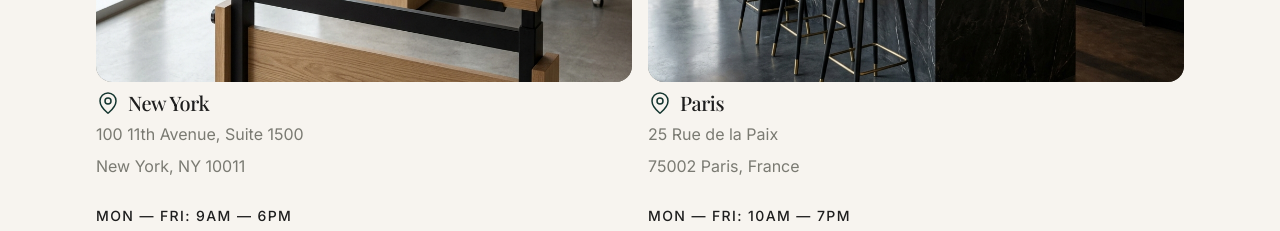
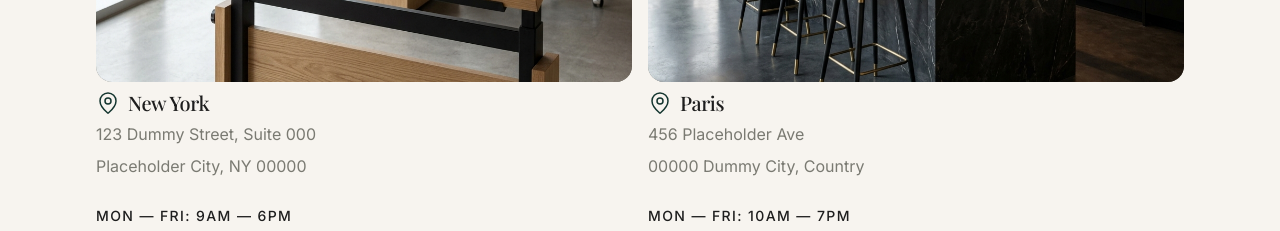
Before and after one commit to kirxadev/LUXESPACE, a Next.js app: page /contact in a window 1280 px wide. Shown: the part 2020-2251 px from the top of the page. Built offline with nearby package versions, Linux system fonts and the light colour scheme; a web font is replaced by a local one.

Commit message:
address update

```diff
--- a/app/contact/page.js
+++ b/app/contact/page.js
@@ -285,8 +285,8 @@ export default function ContactPage() {
                 <h3 className="text-h4 font-serif mb-4 flex items-center gap-2">
                   <Icon icon={MapPin} className="text-primary" /> New York
                 </h3>
-                <p className="text-body text-muted-foreground mb-1">100 11th Avenue, Suite 1500</p>
-                <p className="text-body text-muted-foreground mb-6">New York, NY 10011</p>
+                <p className="text-body text-muted-foreground mb-1">123 Dummy Street, Suite 000</p>
+                <p className="text-body text-muted-foreground mb-6">Placeholder City, NY 00000</p>
                 <div className="text-small text-foreground font-medium uppercase tracking-widest">
                   Mon — Fri: 9am — 6pm
                 </div>
@@ -308,8 +308,8 @@ export default function ContactPage() {
                 <h3 className="text-h4 font-serif mb-4 flex items-center gap-2">
                   <Icon icon={MapPin} className="text-primary" /> Paris
                 </h3>
-                <p className="text-body text-muted-foreground mb-1">25 Rue de la Paix</p>
-                <p className="text-body text-muted-foreground mb-6">75002 Paris, France</p>
+                <p className="text-body text-muted-foreground mb-1">456 Placeholder Ave</p>
+                <p className="text-body text-muted-foreground mb-6">00000 Dummy City, Country</p>
                 <div className="text-small text-foreground font-medium uppercase tracking-widest">
                   Mon — Fri: 10am — 7pm
                 </div>
```
